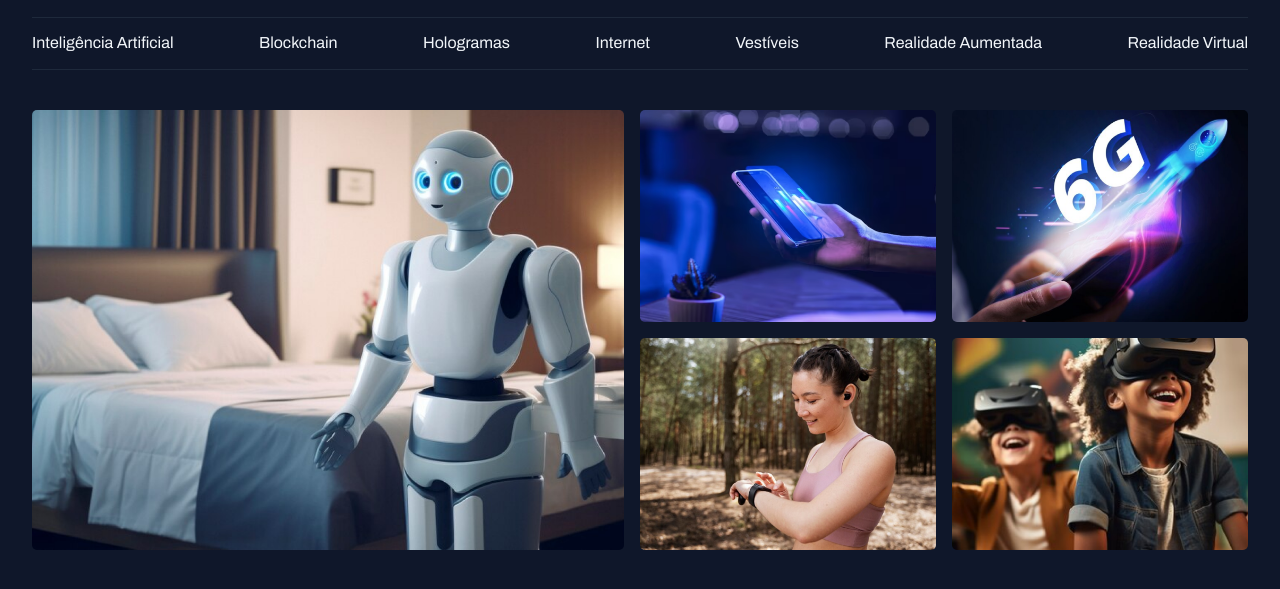
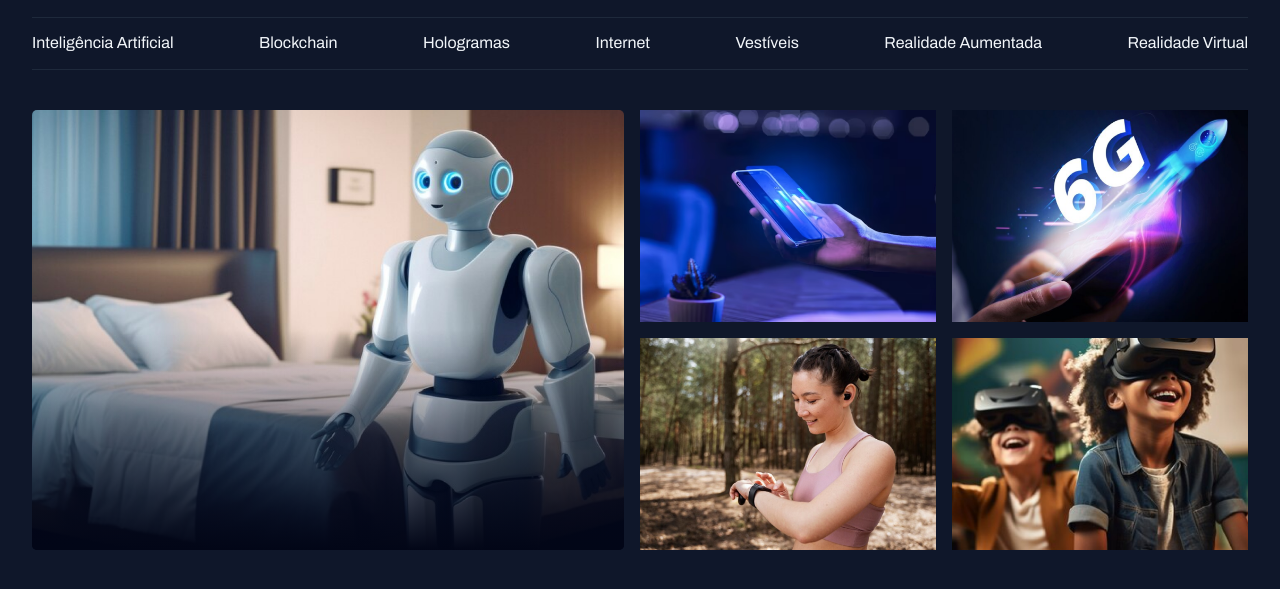
Before and after one commit to Zeslley/projeto-news, a plain HTML site: page index.html in a window 1280 px wide. Shown: the part 45-634 px from the top of the page. Drawn offline with Linux system fonts and the light colour scheme.

Commit message:
adicionando degradê no card

```diff
--- a/index.html
+++ b/index.html
@@ -40,7 +40,9 @@
 
     <main class=" grid container">
         <section id="featured" class="grid grid-flow-col gap-16">
-            <div><img src="assets/images/Image 01.png" alt=""></div>
+            <div class="card">
+                <img src="assets/images/Image 01.png" alt="">
+            </div>
             <div class="grid grid-cols-2 gap-16">
                 <div><img src="assets/images/Image 02.png" alt=""></div>
                 <div><img src="assets/images/Image 03.png" alt=""></div>
--- a/styles/sections.css
+++ b/styles/sections.css
@@ -1,7 +1,23 @@
-#featured{
-    img{
-        height: 100%;
-        object-fit: cover;
-        border-radius: 5px
-    };
+#featured {
+  img {
+    height: 100%;
+    object-fit: cover;
+  }
 }
+
+.card {
+    position: relative;
+    border-radius: 5px;
+    overflow: hidden;
+    &::before{
+        content:"";
+        background: linear-gradient(
+            180deg,
+            transparent 0%,
+            #020617 100%
+        );
+        position: absolute;
+        inset: 0;
+        top: 50%;
+    }
+}
```
